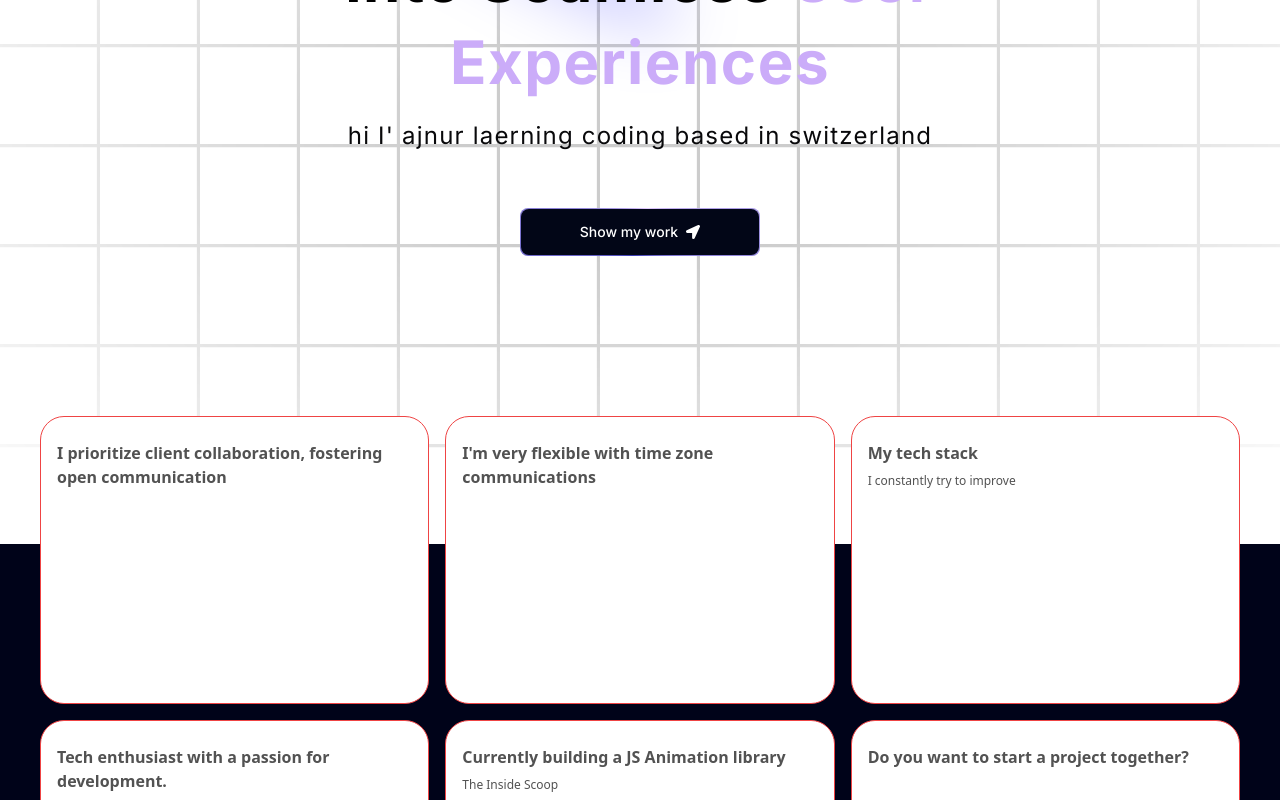
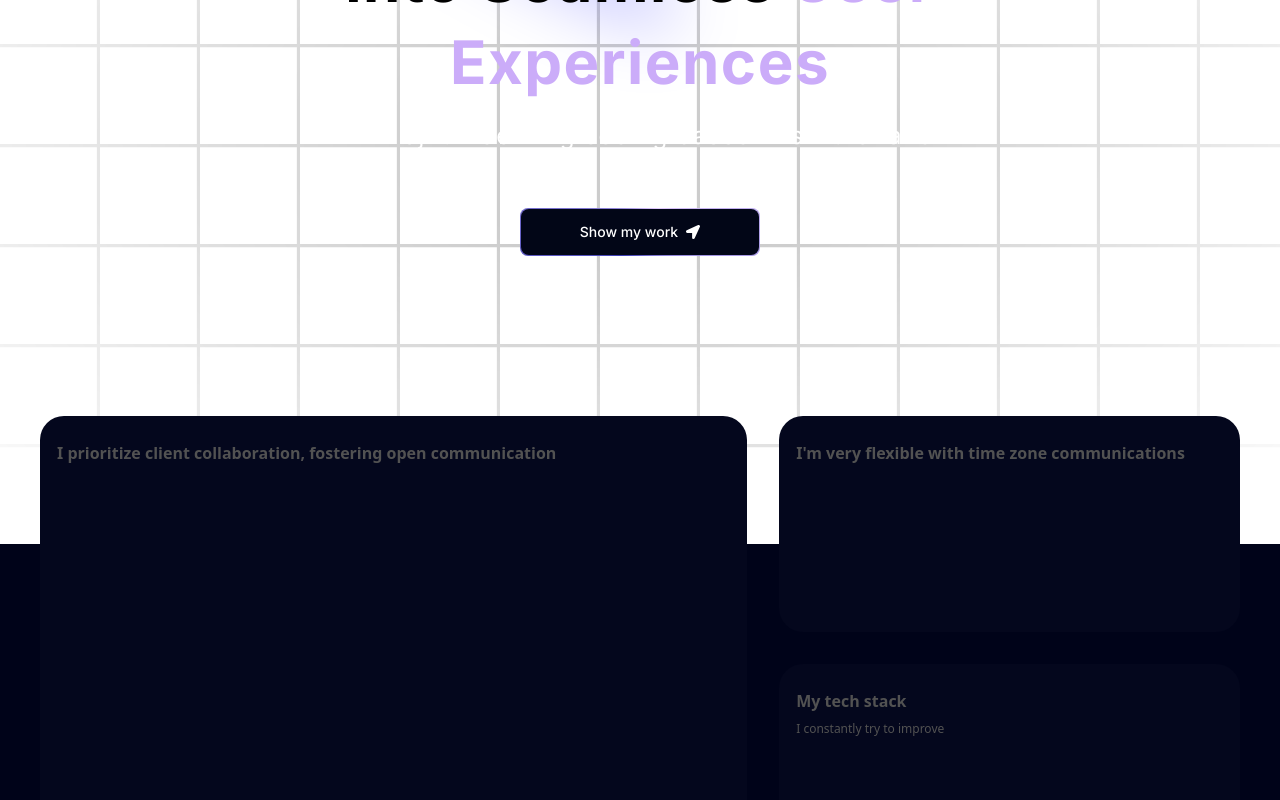
Before and after one commit to ajnurademi/myportfolio-aa, a Next.js app: page / in a window 1280 px wide. Shown: the part 400-1200 px from the top of the page. Built offline with nearby package versions, Linux system fonts and the light colour scheme.

Commit message:
added style to the grid items && fixed some errors

```diff
--- a/components/Grid.tsx
+++ b/components/Grid.tsx
@@ -7,12 +7,17 @@
         <section id="about">
             <BentoGrid>
                 {gridItems.map
-                    ((item) => (
+                    (({id, title, description, className, img, imgClassName, titleClassName, spareImg}) => (
                         <BentoGridItem
-                            id={item.id}
-                            key={item.id}
-                            title={item.title}
-                            description={item.description}
+                            id={id}
+                            key={id}
+                            title={title}
+                            description={description}
+                            className={className}
+                            img={img}
+                            imgClassName={imgClassName}
+                            titleClassName={titleClassName}
+                            spareImg={spareImg}
                         />
                     ))}
             </BentoGrid>
--- a/components/Hero.tsx
+++ b/components/Hero.tsx
@@ -27,8 +27,8 @@
             className="text-center text-[40px] md:text-5xl lg:text-6xl"
           />
 
-          <p className="text-center tracking-wider mb-4 text-sm md:text-lg lg:text-2xl">
-            hi I&apos; ajnur laerning coding based in switzerland
+          <p className="text-center tracking-wider mb-4 text-sm md:text-lg lg:text-2xl text-white">
+            Hi I&apos; ajnur laerning coding based in switzerland
           </p>
 
           <a href="#about">
--- a/components/ui/BentoGrid.tsx
+++ b/components/ui/BentoGrid.tsx
@@ -11,7 +11,7 @@
   return (
     <div
       className={cn(
-        "grid md:auto-rows-[18rem] grid-cols-1 md:grid-cols-3 gap-4 max-w-7xl mx-auto ",
+        "grid grid-cols-1 md:grid-cols-6 lg:grid-cols-5 md:grid-row-7 gap-4 lg:gap-8 mx-auto",
         className
       )}
     >
@@ -24,27 +24,34 @@
   className,
   title,
   description,
-  header,
-  icon,
-  id
+  id,
+  img,
+  imgClassName,
+  titleClassName,
+  spareImg,
 }: {
   className?: string;
   title?: string | React.ReactNode;
   description?: string | React.ReactNode;
-  header?: React.ReactNode;
-  icon?: React.ReactNode;
   id?: number,
+  img?: string,
+  imgClassName?: string,
+  titleClassName?: string,
+  spareImg?: string,
 }) => {
   return (
     <div
       className={cn(
-        "row-span-1 relative  rounded-3xl group/bento hover:shadow-xl transition duration-200 shadow-input dark:shadow-none p-4 dark:bg-black dark:border-white/[0.2] bg-white border border-transparent justify-between flex flex-col space-y-4 border-red-500",
+        "row-span-1 relative  rounded-3xl group/bento hover:shadow-xl transition duration-200 shadow-input dark:shadow-none p-4 dark:bg-black dark:border-white/[0.2] bg-white border border-transparent justify-between flex flex-col space-y-4",
         className
       )}
+      style={{
+        background: "rgb(4,7,29)",
+        backgroundColor:
+          "linear-gradient(90deg, rgba(4,7,29,1) 0%, rgba(12,14,35,1) 100%)",
+      }}
     >
-      {header}
       <div className="group-hover/bento:translate-x-2 transition duration-200">
-        {icon}
         <div className="font-sans font-bold text-neutral-600 dark:text-neutral-200 mb-2 mt-2">
           {title}
         </div>
```
